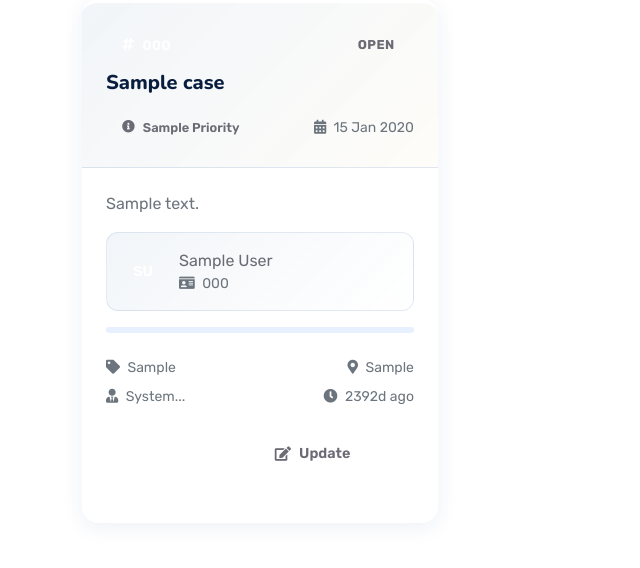
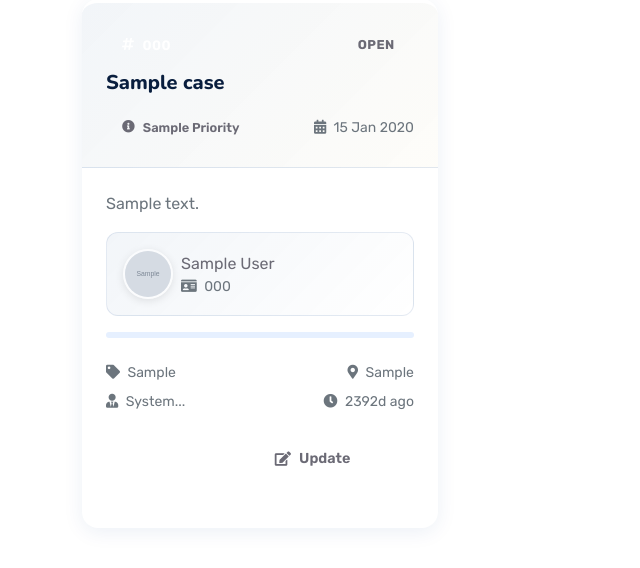
Before and after one commit to shichabonkuna22-star/Gambu-EDocket, a Flask app: page /cases in a window 1280 px wide. Shown: the part 1163-1731 px from the top of the page, without its empty margins (0-640 px from the left). Run offline with Flask 3, Linux system fonts and the light colour scheme; a user stored in the database is signed in; tables that the repository leaves empty hold one stand-in row (values such as "Sample post"); grey boxes marked "Sample" are stand-in pictures; some libraries are stand-ins or nearby versions.

Commit message:
Fix suspect photo display with Cloudinary; add photo to case cards; update templates and Render config

```diff
--- a/app.py
+++ b/app.py
@@ -1,4 +1,7 @@
-from flask import Flask, render_template
+from dotenv import load_dotenv
+load_dotenv()  # Load .env file BEFORE creating app
+
+from flask import Flask, render_template, url_for   # <-- added url_for
 import os
 from config import Config
 from extensions import db, login_manager
@@ -34,10 +37,16 @@ def create_app():
     # Add custom template filter for suspect photos
     @app.template_filter('suspect_photo')
     def suspect_photo_filter(photo_path):
+        # Debug: print what we get
+        print(f"🔍 suspect_photo filter called with: {photo_path}")
         if not photo_path:
-            return 'img/default_suspect.jpg'
+            return url_for('static', filename='img/default_suspect.jpg')
+        # If it's a full URL (Cloudinary), return it directly
+        if photo_path.startswith('http'):
+            return photo_path
+        # Otherwise, treat as local path
         filename = photo_path.split('/')[-1].split('\\')[-1]
-        return f'uploads/suspects/{filename}'
+        return url_for('static', filename=f'uploads/suspects/{filename}')
 
     # Import and register blueprints
     from src.auth import auth_bp
--- a/templates/cases/index.html
+++ b/templates/cases/index.html
@@ -158,13 +158,23 @@
                 <div class="p-4">
                     <p class="text-muted mb-3">{{ case.description[:120] }}{% if case.description|length > 120 %}...{% endif %}</p>
 
-                    <!-- Suspect Information -->
+                    <!-- Suspect Information with Photo -->
                     <div class="case-suspect-info">
                         <div class="d-flex align-items-center">
-                            <div class="suspect-avatar">
-                                {{ case.suspect.first_name[0] if case.suspect else '?' }}{{ case.suspect.last_name[0] if case.suspect and case.suspect.last_name else '' }}
+                            <!-- Photo / Avatar -->
+                            <div class="suspect-avatar-wrapper">
+                                {% if case.suspect and case.suspect.photo_path %}
+                                    <img src="{{ case.suspect.photo_path|suspect_photo }}"
+                                         alt="{{ case.suspect.full_name }}"
+                                         class="suspect-avatar-img"
+                                         onerror="this.onerror=null; this.style.display='none'; this.parentElement.innerHTML='<div class=\'suspect-avatar\'>{{ case.suspect.first_name[0] if case.suspect else '?' }}{{ case.suspect.last_name[0] if case.suspect and case.suspect.last_name else '' }}</div>'">
+                                {% else %}
+                                    <div class="suspect-avatar">
+                                        {{ case.suspect.first_name[0] if case.suspect else '?' }}{{ case.suspect.last_name[0] if case.suspect and case.suspect.last_name else '' }}
+                                    </div>
+                                {% endif %}
                             </div>
-                            <div class="flex-grow-1">
+                            <div class="flex-grow-1 ms-2">
                                 <div class="fw-semibold">{{ case.suspect.full_name if case.suspect else 'Suspect Not Identified' }}</div>
                                 {% if case.suspect %}
                                 <div class="small text-muted">
@@ -469,19 +479,39 @@
         margin: 1rem 0;
         border: 1px solid rgba(0, 63, 135, 0.1);
     }
-    .suspect-avatar {
-        width: 40px;
-        height: 40px;
+    .suspect-avatar-wrapper {
+        width: 50px;
+        height: 50px;
+        flex-shrink: 0;
+        border-radius: 50%;
+        overflow: hidden;
         background: linear-gradient(135deg, var(--saps-blue), var(--saps-blue-dark));
-        border-radius: 50%;
         display: flex;
         align-items: center;
         justify-content: center;
         color: white;
         font-weight: 600;
-        font-size: 0.9rem;
-        margin-right: 1rem;
-        flex-shrink: 0;
+        font-size: 1.1rem;
+        border: 2px solid rgba(255,255,255,0.6);
+        box-shadow: 0 2px 8px rgba(0,0,0,0.1);
+    }
+    .suspect-avatar {
+        width: 100%;
+        height: 100%;
+        display: flex;
+        align-items: center;
+        justify-content: center;
+        background: linear-gradient(135deg, var(--saps-blue), var(--saps-blue-dark));
+        color: white;
+        font-weight: 700;
+        font-size: 1.2rem;
+        text-transform: uppercase;
+    }
+    .suspect-avatar-img {
+        width: 100%;
+        height: 100%;
+        object-fit: cover;
+        display: block;
     }
     .case-progress {
         height: 6px;
@@ -587,6 +617,10 @@
         .management-header { padding: 1.5rem; }
         .case-actions { flex-direction: column; }
         .quick-stats { grid-template-columns: repeat(2, 1fr); }
+        .suspect-avatar-wrapper {
+            width: 40px;
+            height: 40px;
+        }
     }
 </style>
 
--- a/templates/cases/view.html
+++ b/templates/cases/view.html
@@ -271,7 +271,7 @@
                     <div class="text-center">
                         <div class="suspect-photo-enhanced mb-3">
                             {% if case.suspect.photo_path %}
-                            <img src="{{ url_for('static', filename=case.suspect.photo_path|suspect_photo) }}"
+                            <img src="{{ case.suspect.photo_path|suspect_photo }}"
                                  alt="{{ case.suspect.full_name }}"
                                  class="img-fluid"
                                  onerror="this.src='{{ url_for('static', filename='img/default_suspect.jpg') }}'">
--- a/templates/officers/dashboard.html
+++ b/templates/officers/dashboard.html
@@ -475,7 +475,6 @@
                 <div class="stats-value">{{ stats.total_cases }}</div>
                 <div class="stats-label">Total Cases Assigned</div>
                 <div class="case-progress mt-3">
-                    <!-- CHANGED: width now matches active_percent -->
                     <div class="progress-fill progress-open" style="width: {{ active_percent }}%"></div>
                 </div>
                 <div class="small text-muted mt-2">
@@ -493,7 +492,6 @@
                 <div class="stats-value">{{ stats.open_cases }}</div>
                 <div class="stats-label">Active Investigations</div>
                 <div class="case-progress mt-3">
-                    <!-- CHANGED: width now matches active_percent (same as total active) -->
                     <div class="progress-fill progress-open" style="width: {{ active_percent }}%"></div>
                 </div>
                 <div class="small text-muted mt-2">
@@ -511,7 +509,6 @@
                 <div class="stats-value">{{ stats.closed_cases }}</div>
                 <div class="stats-label">Cases Closed</div>
                 <div class="case-progress mt-3">
-                    <!-- CHANGED: using closed_percent (already correct) -->
                     <div class="progress-fill progress-closed" style="width: {{ closed_percent }}%"></div>
                 </div>
                 <div class="small text-muted mt-2">
@@ -529,7 +526,6 @@
                 <div class="stats-value">{{ stats.total_suspects }}</div>
                 <div class="stats-label">Suspects in Database</div>
                 <div class="case-progress mt-3">
-                    <!-- CHANGED: set to 100% because we have no max; indicates full database -->
                     <div class="progress-fill" style="width: 100%; background: linear-gradient(90deg, #e1bee7, #ce93d8);"></div>
                 </div>
                 <div class="small text-muted mt-2">
@@ -575,7 +571,7 @@
                                     {% if case.suspect %}
                                     <div class="d-flex align-items-center gap-2">
                                         {% if case.suspect.photo_path %}
-                                        <img src="{{ url_for('static', filename=case.suspect.photo_path) }}"
+                                        <img src="{{ case.suspect.photo_path|suspect_photo }}"
                                              alt="{{ case.suspect.full_name }}"
                                              class="suspect-thumb">
                                         {% else %}
--- a/templates/suspects/profile.html
+++ b/templates/suspects/profile.html
@@ -415,7 +415,7 @@
                 <div class="text-center mb-4">
                     <div class="suspect-photo-container mb-3">
                         {% if suspect.photo_path %}
-                        <img src="{{ url_for('static', filename=suspect.photo_path) }}"
+                        <img src="{{ suspect.photo_path|suspect_photo }}"
                              class="suspect-photo"
                              alt="{{ suspect.full_name }}"
                              onerror="this.onerror=null; this.parentElement.innerHTML='<div class=\'photo-placeholder\'><i class=\'fas fa-user fa-3x\'></i></div>'">
```
Also changed, not shown: image.py (added, +10 -0 lines), templates/cases/update.html (+6 -1 lines), 1 other file.
